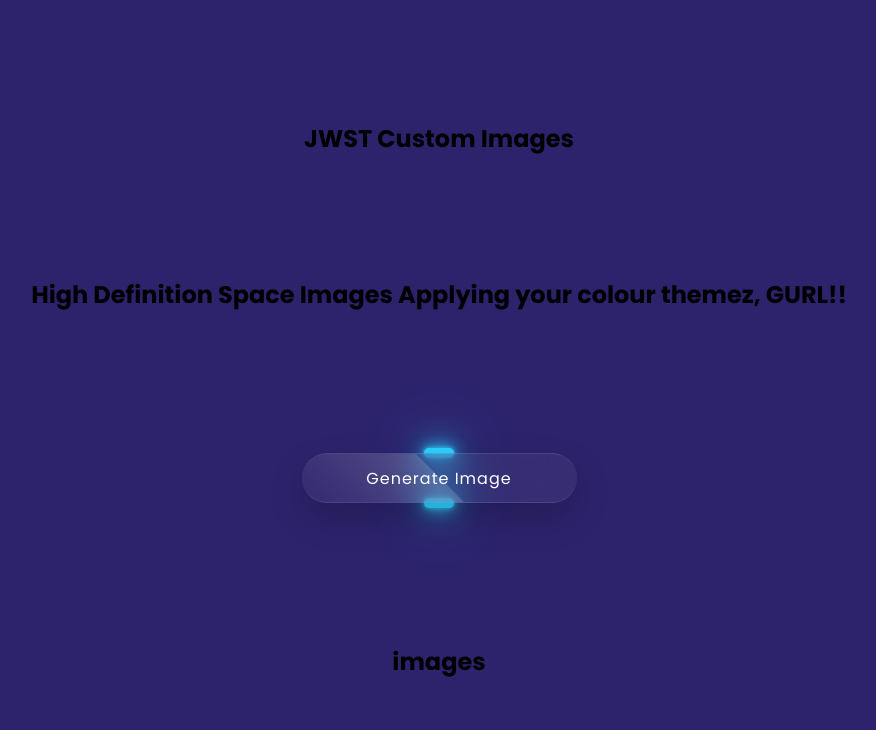
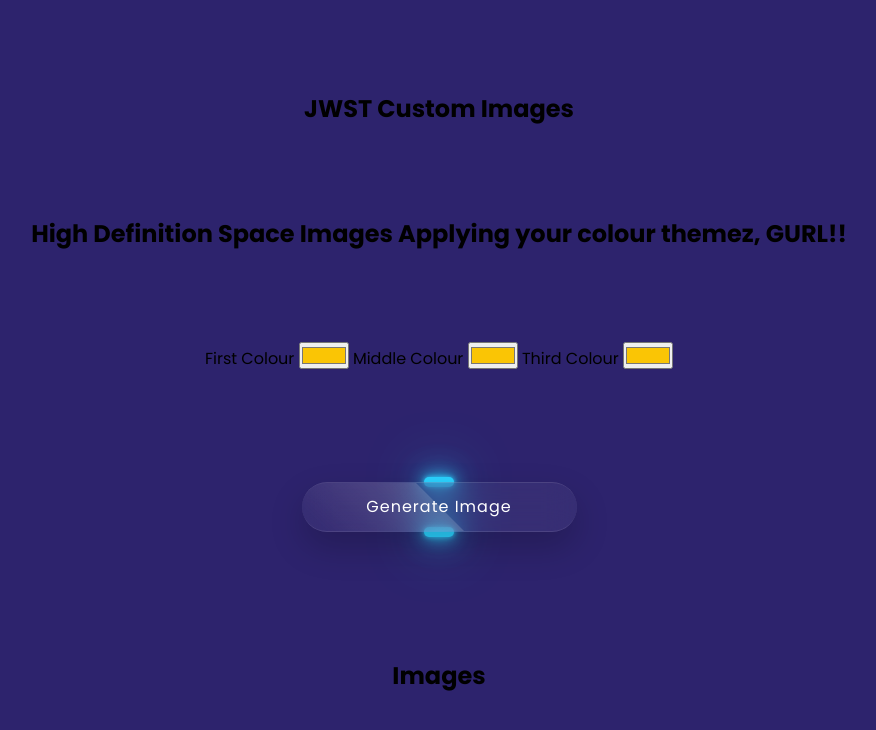
Before and after one commit to kaelidoscope/11841-Project3, a plain HTML site: page index.html in a window 1280 px wide. Shown: the whole page, without its empty margins (201-1077 px from the left). Drawn offline with nearby package versions, Linux system fonts and the light colour scheme; no server answers.

Commit message:
Final Commit
Github PUSH

```diff
--- a/index.html
+++ b/index.html
@@ -29,7 +29,7 @@
 
           console.log("here");
           var data = response.body;
-          for (i = 0; i < 20; i++) {
+          for (i = 0; i < 250; i++) {
             //console.log(data[i]);
 
             // this is the image
@@ -38,6 +38,8 @@
             //make sure the images actually exist
             if (imageStr.length != 0) {
               //could add another API call in here if you wanted to process the individual images
+
+
 
               //create html tag
               var image = '<img src="' + imageStr + '" alt="image">';
@@ -52,9 +54,17 @@
     <section>
       <h1>JWST Custom Images</h1>
       <h2>High Definition Space Images Applying your colour themez, GURL!!</h2>
+      <div id="colourPalette">
+        <label for="colorpicker">First Colour </label>
+        <input type="color" id="colourPicker1" value="#FAC505" />
+        <label for="colorpicker">Middle Colour </label>
+        <input type="color" id="colourPicker2" value="#FAC505" />
+        <label for="colorpicker">Third Colour </label>
+        <input type="color" id="colourPicker3" value="#FAC505" />
+      </div>
       <div class="btn"><a href="#">Generate Image</a></div>
       <div class="images">
-        <h2>images</h2>
+        <h2>Images</h2>
       </div>
     </section>
   </body>
--- a/style.css
+++ b/style.css
@@ -1,4 +1,4 @@
-@import url('https://fonts.googleapis.com/css?family=Poppins:200,300,400,500,600,700,800,900&display=swap');
+@import url("https://fonts.googleapis.com/css?family=Poppins:200,300,400,500,600,700,800,900&display=swap");
 
 * {
   margin: 0;
@@ -53,7 +53,6 @@ section .btn a {
   overflow: hidden;
   transition: 0.3s;
   backdrop-filter: blur(15px);
-
 }
 
 section .btn:hover a {
@@ -61,7 +60,7 @@ section .btn:hover a {
 }
 
 section .btn a::before {
-    content: '';
+  content: "";
   position: absolute;
   top: 0;
   left: 0;
@@ -77,7 +76,7 @@ section .btn:hover a::before {
 }
 
 section .btn::before {
-    content: '';
+  content: "";
   position: absolute;
   left: 50%;
   transform: translateX(-50%);
@@ -99,7 +98,7 @@ section .btn:hover::before {
 }
 
 section .btn::after {
-    content: '';
+  content: "";
   position: absolute;
   left: 50%;
   transform: translateX(-50%);
@@ -118,14 +117,15 @@ section .btn:hover::after {
   width: 85%;
   border-radius: 30px;
   transition-delay: 0.2s;
-
 }
 
-section .btn:nth-child(3)::before,
-section .btn:nth-child(3)::after {
+section .btn:nth-child(4)::before,
+section .btn:nth-child(4)::after {
   background: #2bd2ff;
-    box-shadow: 0 0 5px #2bd2ff,
-        0 0 15px #2bd2ff,
-        0 0 30px #2bd2ff,
+  box-shadow: 0 0 5px #2bd2ff, 0 0 15px #2bd2ff, 0 0 30px #2bd2ff,
     0 0 60px #2bd2ff;
 }
+
+.images {
+  padding: 1rem;
+}
```
Also changed, not shown: NASA API Key.txt (added), 1 other file. Lines whose indentation alone changed are shown as unchanged.
